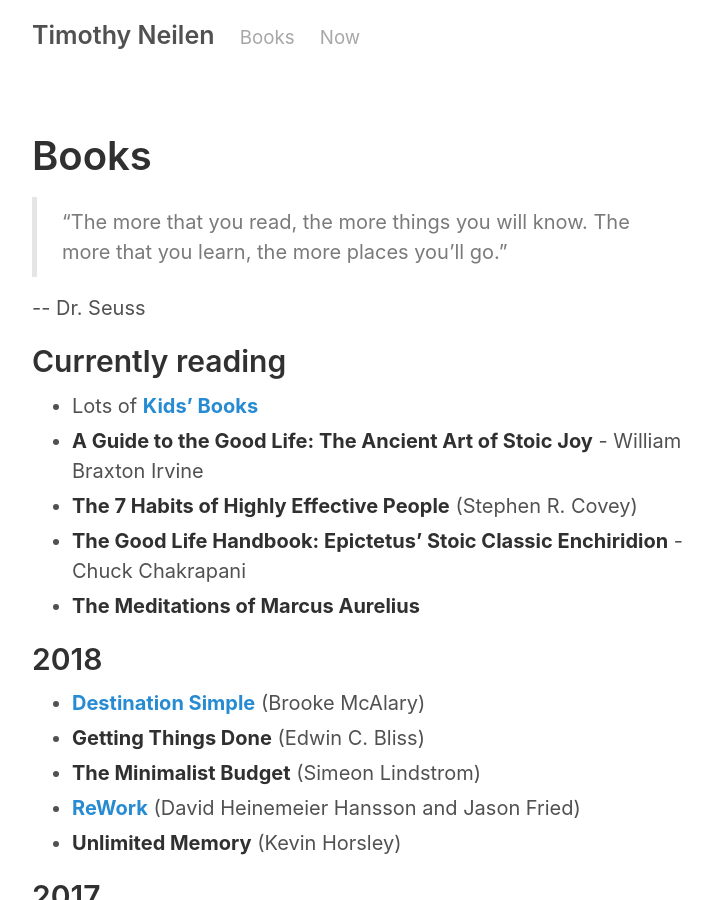
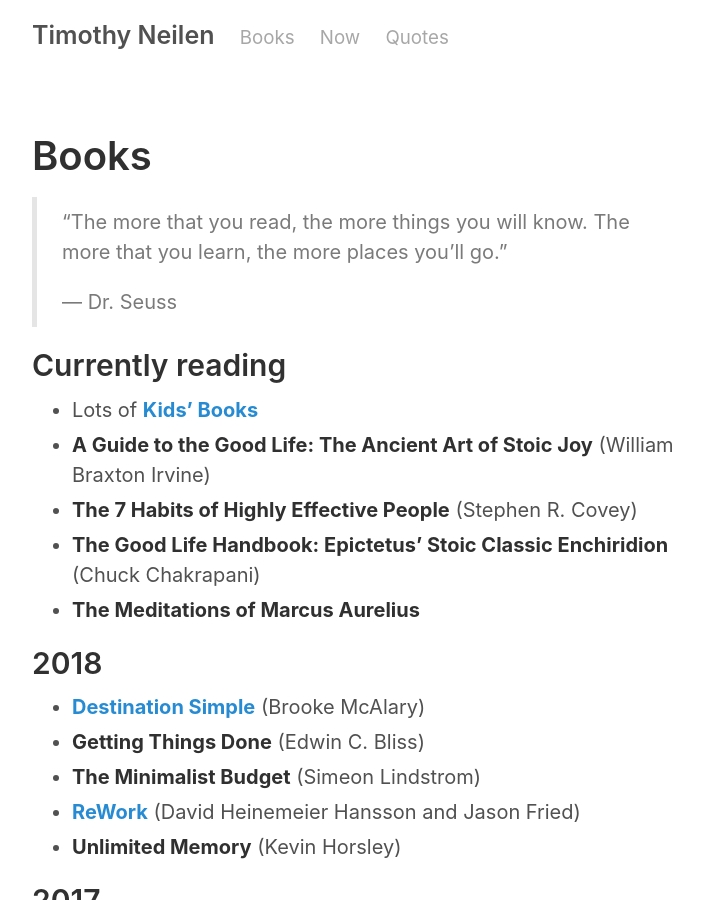
Before and after one commit to teejayen/teejayen.github.io, a Jekyll site: the page built from books.md, in a window 1280 px wide and 900 px high. Shown: the whole window, without its empty margins (258-969 px from the left). Built offline with Jekyll 4.4.1, drawn with Linux system fonts in a browser that asks for light colours.

Commit message:
added quotes to menu

```diff
--- a/_config.yml
+++ b/_config.yml
@@ -32,4 +32,4 @@
   - jekyll-gist
 
 # Pages
-pages_list:          {'Books':'/books','Now':'/now'}
+pages_list:          {'Books':'/books','Now':'/now','Quotes':'/quotes'}
--- a/books.md
+++ b/books.md
@@ -5,15 +5,15 @@
 published: true
 ---
 
->“The more that you read, the more things you will know. The more that you learn, the more places you'll go.”
-
-\-- Dr. Seuss
+>"The more that you read, the more things you will know. The more that you learn, the more places you'll go."
+>
+>— Dr. Seuss
 
 ## Currently reading
 - Lots of [**Kids' Books**](/kidsbooks)
-- **A Guide to the Good Life: The Ancient Art of Stoic Joy** - William Braxton Irvine
+- **A Guide to the Good Life: The Ancient Art of Stoic Joy** (William Braxton Irvine)
 - **The 7 Habits of Highly Effective People** (Stephen R. Covey)
-- **The Good Life Handbook: Epictetus' Stoic Classic Enchiridion** - Chuck Chakrapani
+- **The Good Life Handbook: Epictetus' Stoic Classic Enchiridion** (Chuck Chakrapani)
 - **The Meditations of Marcus Aurelius**
 
 ## 2018
```
Also changed, not shown: quotes.md (+4 -0 lines).
